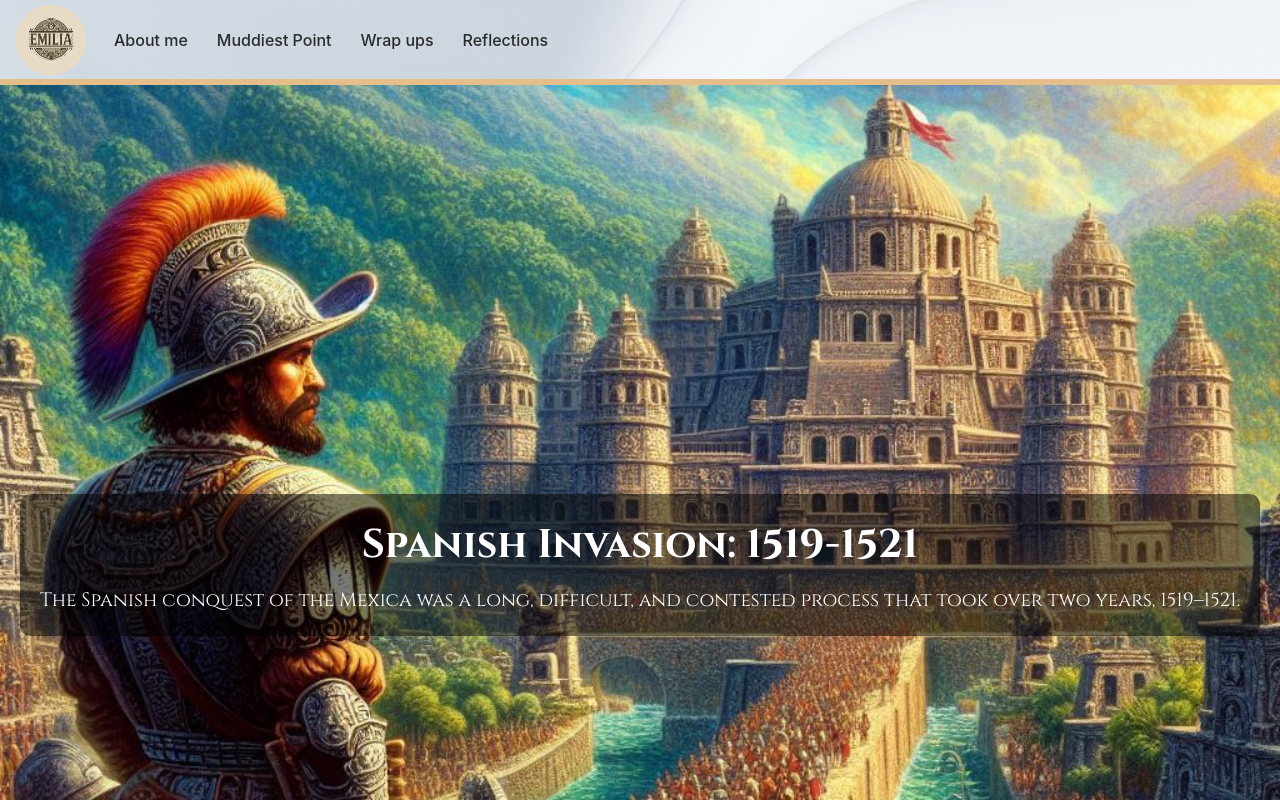
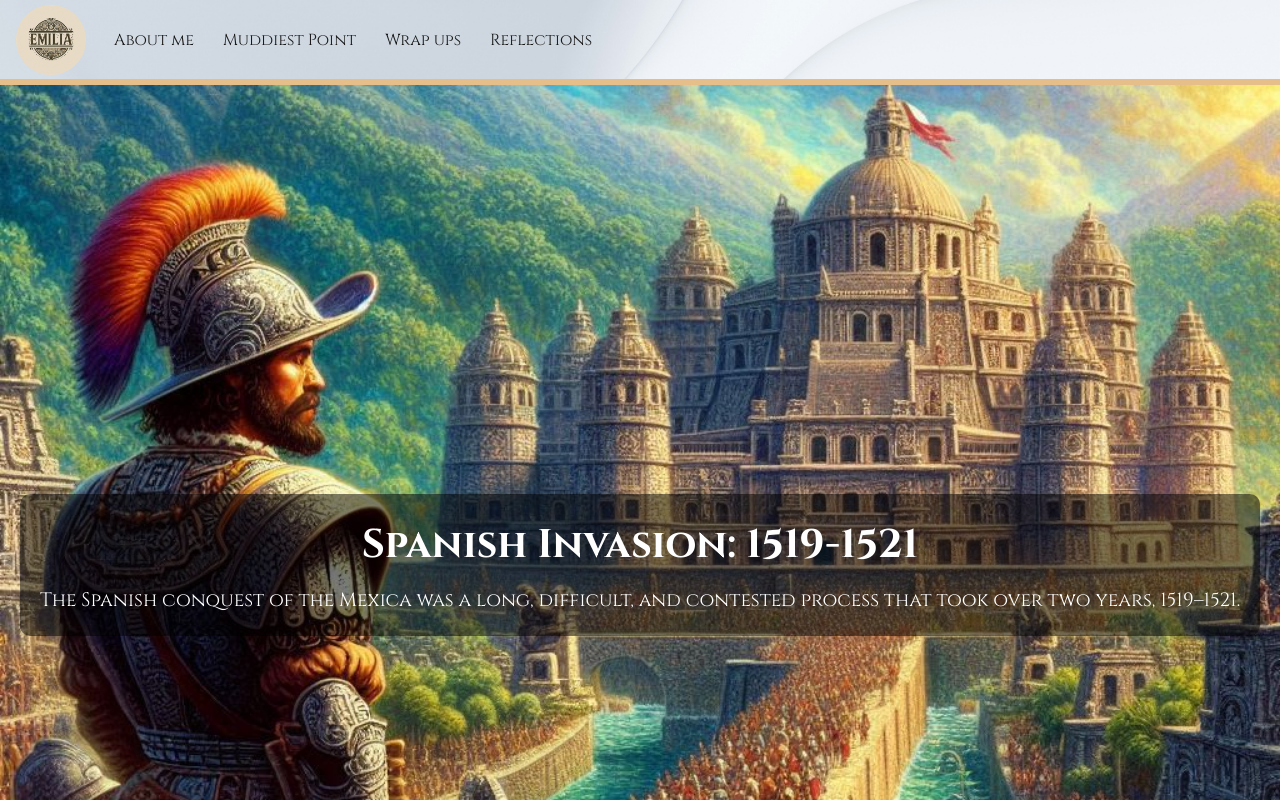
Before and after one commit to Isebring/Emilia-s-Summative-Assessment, a React (Vite) app: page / in a window 1280 px wide. Shown: the top 800 px of the page. Built offline with nearby package versions, Linux system fonts and the light colour scheme.

Commit message:
update font

```diff
--- a/src/css/Footer.css
+++ b/src/css/Footer.css
@@ -5,7 +5,7 @@ footer {
   justify-content: space-between;
   border-top: 1rem solid #e6be8a;
   background-color: var(--tertiary-background-color);
-  color: #2b2a2a;
+  color: #1a1a1a;
   text-align: center;
 }
 
@@ -60,6 +60,8 @@ footer a {
   display: flex;
   align-items: center;
   gap: 0.5rem;
+  font-family: "cinzel", serif;
+  font-weight: 500;
 }
 
 footer a:hover {
--- a/src/css/Header.css
+++ b/src/css/Header.css
@@ -51,8 +51,9 @@ header {
   padding: 0.5rem 0.75rem;
   border-radius: var(--mantine-radius-sm);
   text-decoration: none;
-  color: #2b2a2a;
+  color: #1a1a1a;
   font-weight: 500;
+  font-family: "cinzel", serif;
 }
 
 .link.active,
--- a/src/main.tsx
+++ b/src/main.tsx
@@ -26,7 +26,13 @@ const router = createBrowserRouter([
 
 ReactDOM.createRoot(document.getElementById("root") as HTMLElement).render(
   <React.StrictMode>
-    <MantineProvider>
+    <MantineProvider
+      theme={{
+        headings: {
+          fontFamily: "Cinzel, serif",
+        },
+      }}
+    >
       <RouterProvider router={router} />
     </MantineProvider>
   </React.StrictMode>
```
